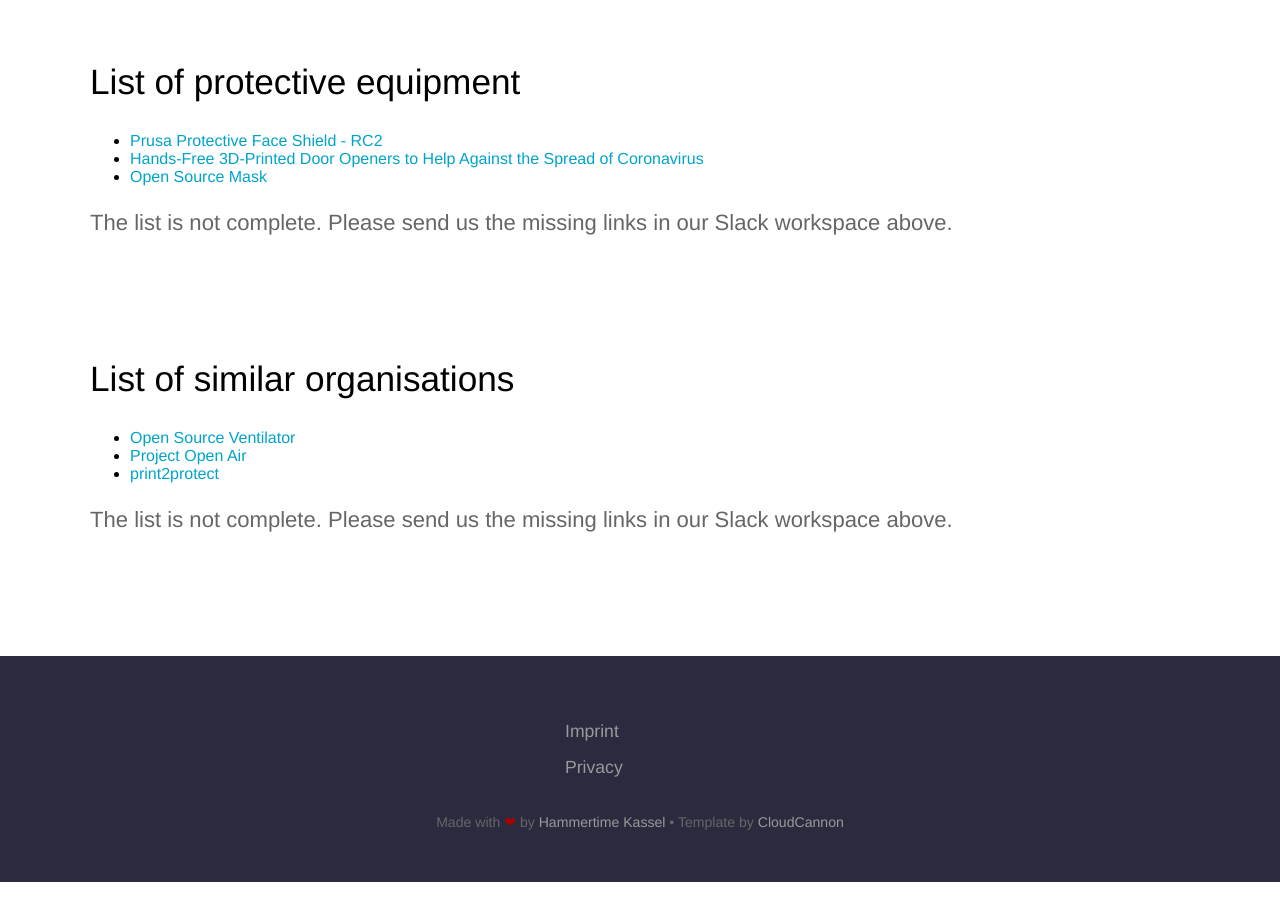
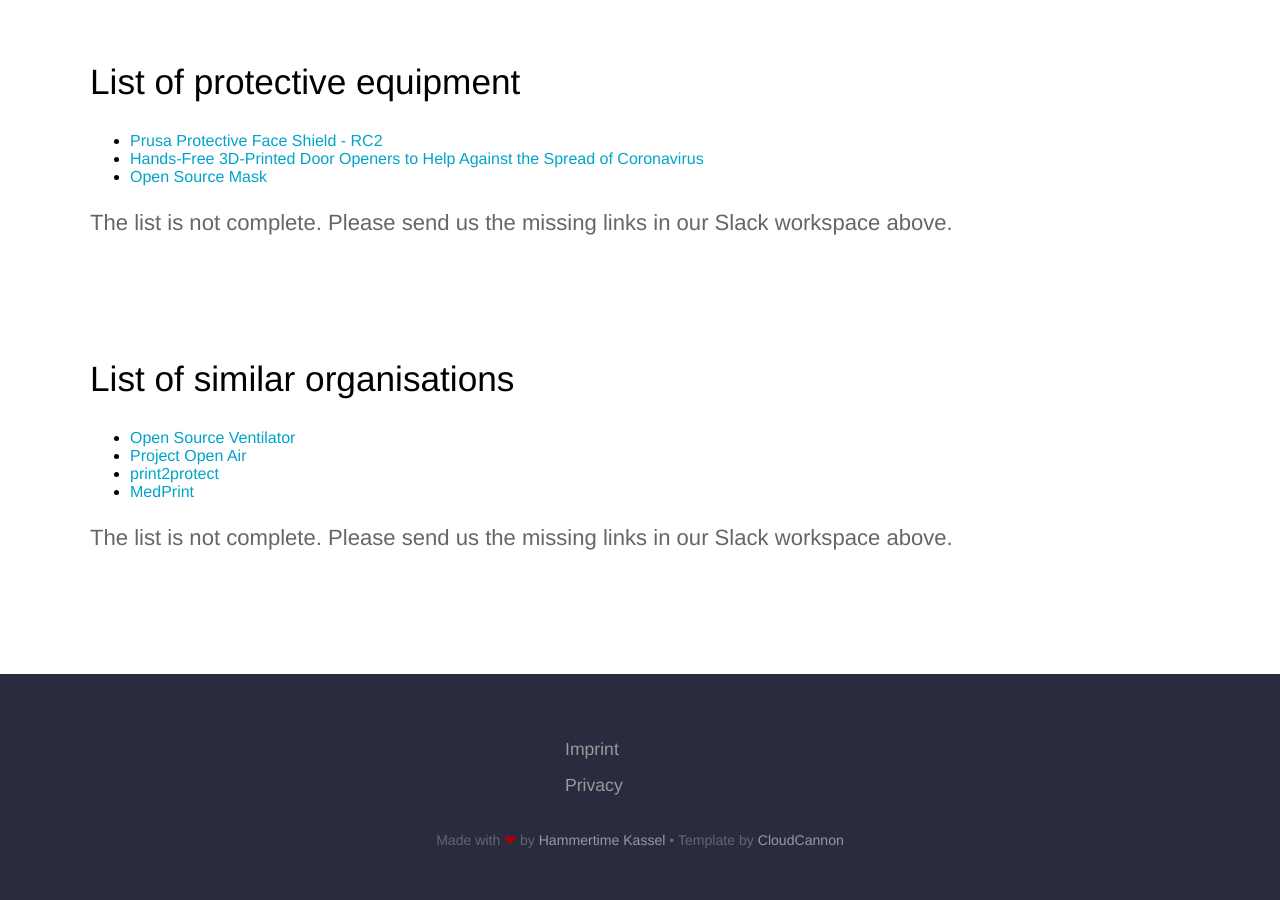
Before and after one commit to CloudCannon/hydra-jekyll-template, a Jekyll site: the page built from en/index.html, in a window 1280 px wide and 900 px high, scrolled down 2143 px. Built offline with Jekyll 4.4.1, drawn with Linux system fonts in a browser that asks for light colours.

Commit message:
ADD organisation

```diff
--- a/_data/organisations.yml
+++ b/_data/organisations.yml
@@ -4,4 +4,6 @@
   link: https://www.projectopenair.org/
 - name: print2protect
   link: https://info743967.typeform.com/to/o8l610
+- name: MedPrint
+  link: http://medprint.org/
 # Copy the block above and repeat =)
```
